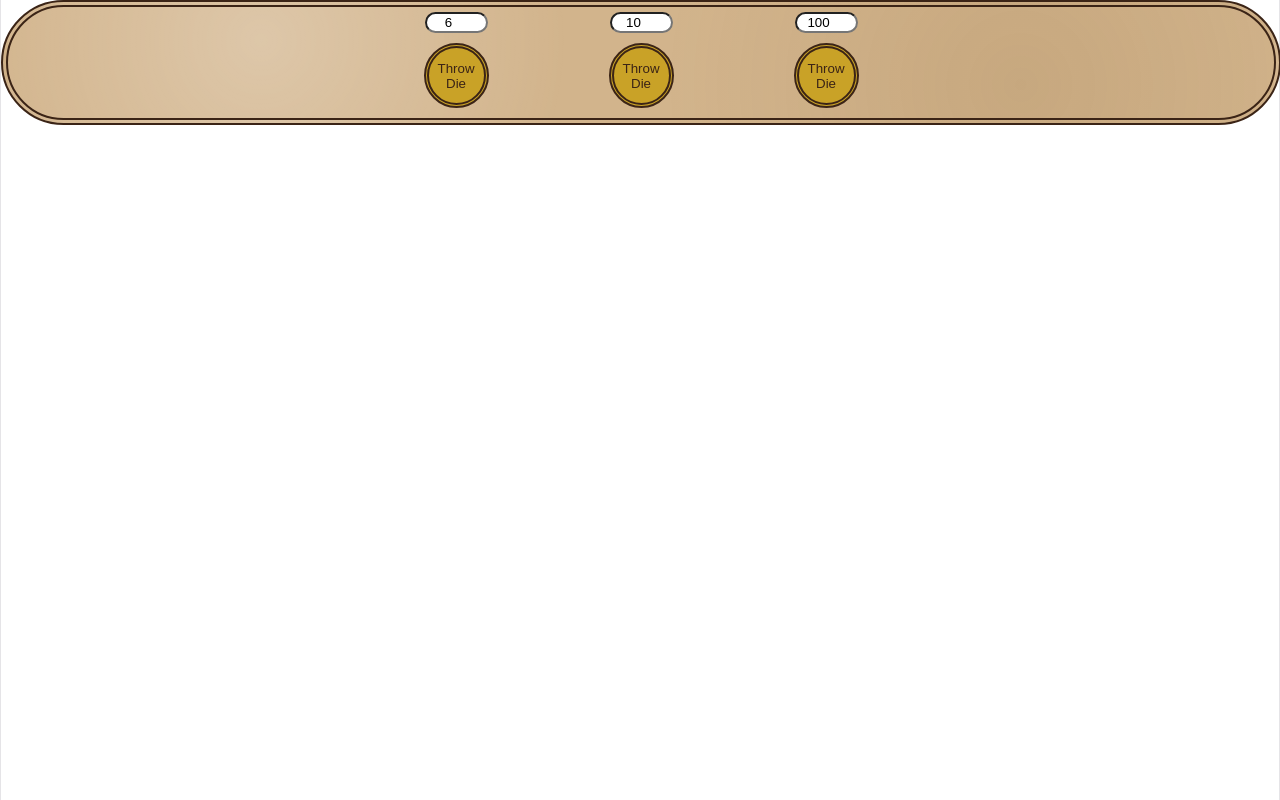
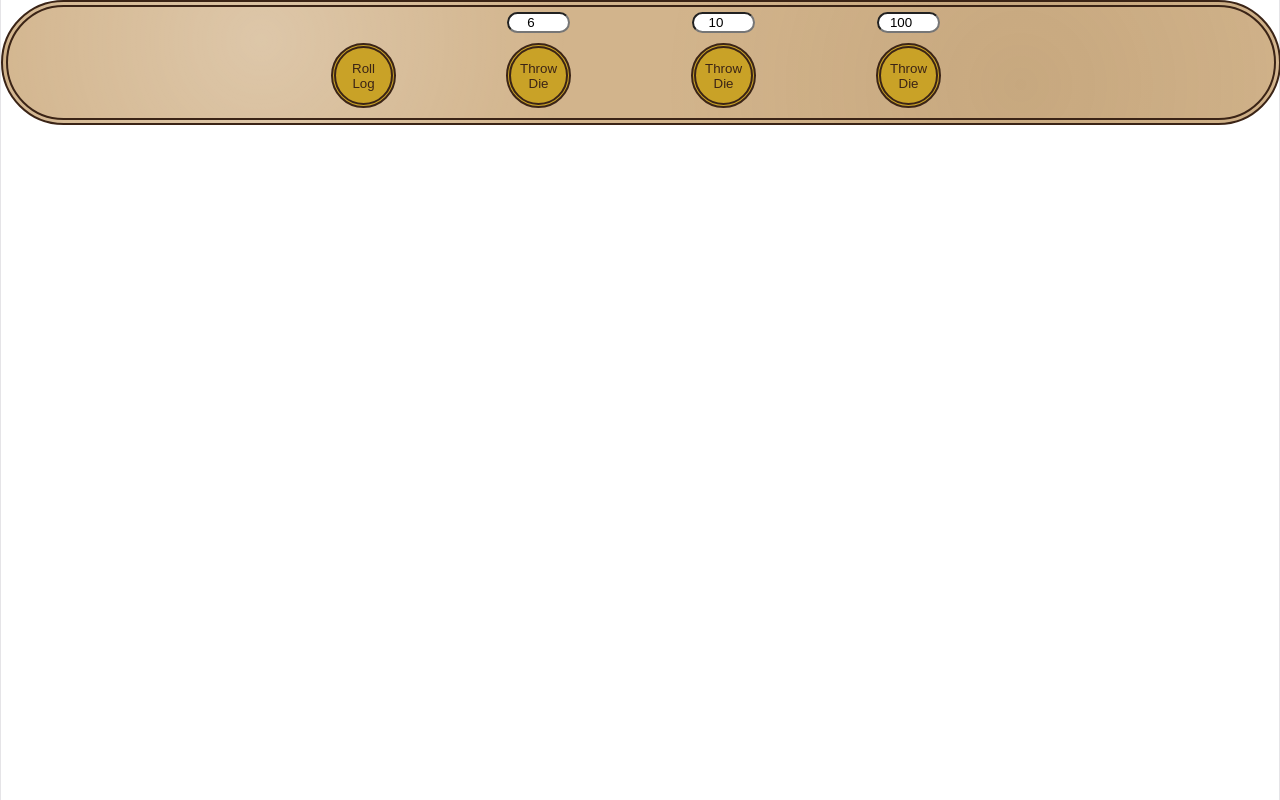
Before and after one commit to zocalop/UnthrownDice, a React (Vite) app: page / in a window 1280 px wide. Shown: the top 800 px of the page. Built offline with nearby package versions, Linux system fonts and the light colour scheme.

Commit message:
Implement log-btn without complete functionality

```diff
--- a/src/App.css
+++ b/src/App.css
@@ -35,3 +35,21 @@ html, body, #root {
   border-radius: 25px;
   text-align: center;
 }
+
+.roll-log {
+  z-index: 9999;
+}
+
+.roll-log.visible {
+
+}
+
+.log-btn {
+  margin-top: 36px;
+  color: #3B2416;
+  width: 65px;
+  height: 65px;
+  border-radius: 55px;
+  border: 5px double #3B2416;
+  background: #c9a227;
+}
--- a/src/Components/Dice.jsx
+++ b/src/Components/Dice.jsx
@@ -1,5 +1,6 @@
 
 import { useState } from 'react';
+
 
 function Dice() {
   const [roll1, setRoll1] = useState('');
@@ -8,6 +9,7 @@ function Dice() {
   const [die1, setDie1] = useState('6');
   const [die2, setDie2] = useState('10');
   const [die3, setDie3] = useState('100');
+  const [showRollLog, setShowRollLog] = useState(false);
 
   const handleRoll1 = (e) => {
     e.preventDefault();
@@ -22,8 +24,21 @@ function Dice() {
     setRoll3(Math.floor(Math.random() * die3) + 1);
   };
 
+  const handleLogBtn = (e) => {
+    e.preventDefault();
+    setShowRollLog(true);
+  };
+
   return (
+  <>
     <div className="dice-bar">
+      <button
+        className="log-btn"
+        onClick={(e) => handleLogBtn()}
+      >
+        Roll Log
+      </button>
+
       <form
         onSubmit={handleRoll1}
         className="dice-bar-form1"
@@ -44,11 +59,11 @@ function Dice() {
         <br />
         {roll1}
       </form>
+
       <form
         onSubmit={handleRoll2}
         className="dice-bar-form2"
       >
-
         <input
           className="input"
           type="number"
@@ -65,6 +80,7 @@ function Dice() {
         <br />
         {roll2}
       </form>
+
       <form
         onSubmit={handleRoll3}
         className="dice-bar-form3"
@@ -87,6 +103,10 @@ function Dice() {
       </form>
     </div>
 
+    <div className={`roll-log ${showRollLog ? 'visible' : ''}`}>
+
+    </div>
+  </>
   )
 };
 
```
